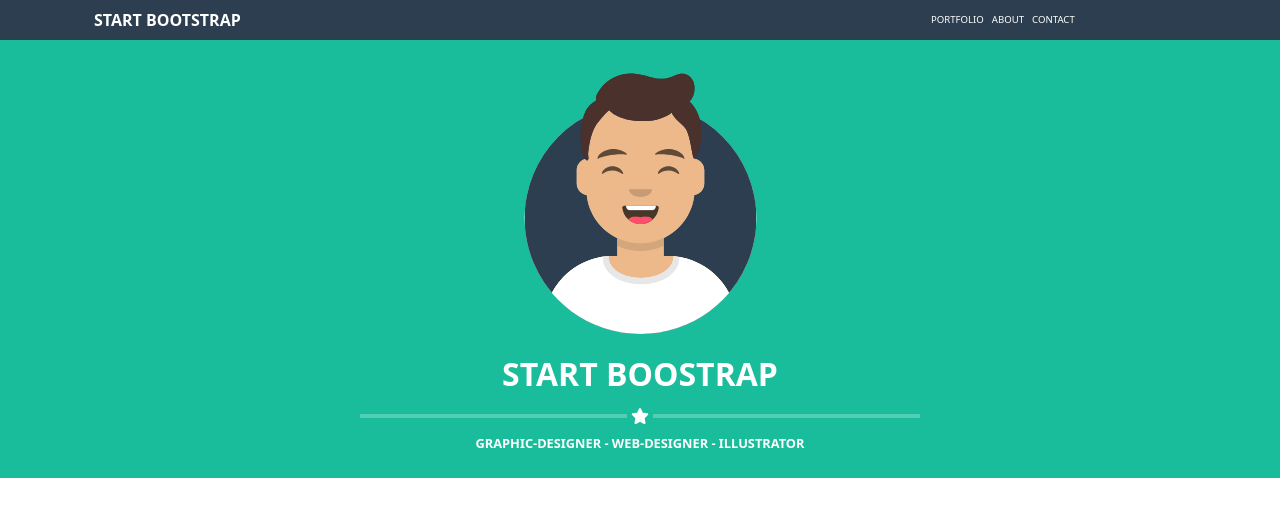
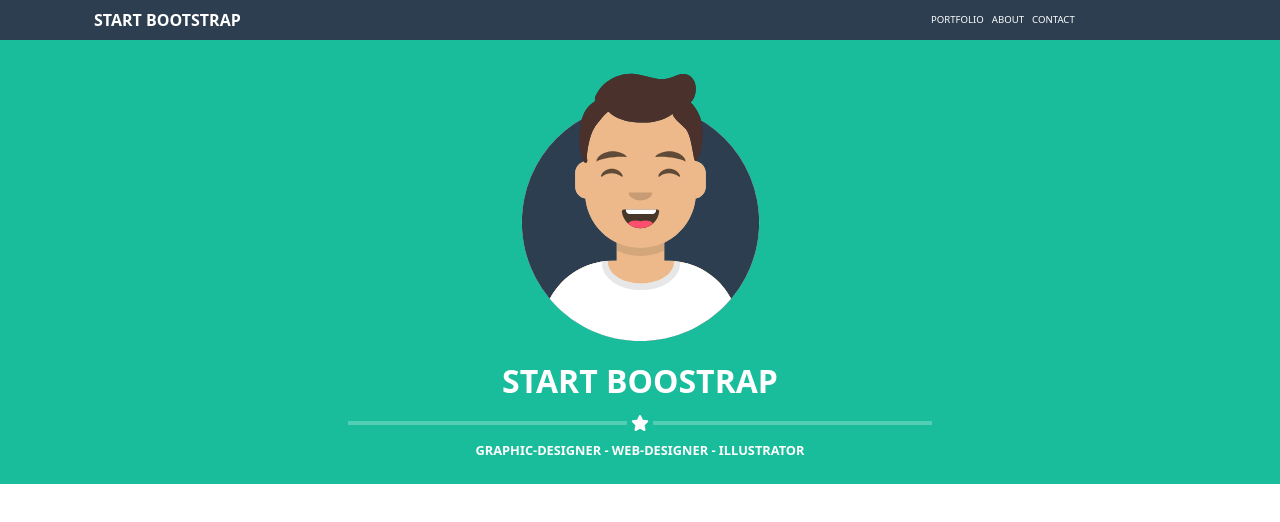
Before and after one commit to Alice-Rossi-03/html-css-bootstrap-freelancer, a plain HTML site: page index.html in a window 1280 px wide. Drawn offline with nearby package versions, Linux system fonts and the light colour scheme.

Commit message:
fix (main) /1st-section

```diff
--- a/index.html
+++ b/index.html
@@ -42,18 +42,18 @@
 
         <section class="bg_color_acquamarine py-4">
             <div class="container">
-                <div class="row">
-                    <div class="col-12">
-                        <div class="container-fluid">
-                            <div class="row d-flex flex-column justify-content-center">
-                                <div class="col-5 col-md-4 col-lg-3 align-self-center">
+                <div class="row d-flex justify-content-center">
+                    <div class="col-5 col-md-4 col-lg-3">
                         <figure>
                             <img src="./assets/img/avatar.svg" alt="">
                         </figure>
                     </div>
+                </div>
+
+                <div class="row">
                     <div class="col uppercase color_white align-self-center text-center font_size_big">start boostrap</div>
-                                <div class="col align-self-center text-center">
-                                    <div class="container-fluid">
+                </div>
+
                 <div class="row-1 d-flex justify-content-center align-items-center">
                     <hr class="col-3 hr_white">
                     <svg class="mx-1" xmlns="http://www.w3.org/2000/svg" height="16" width="18" viewBox="0 0 576 512" fill="#fff">
@@ -61,16 +61,14 @@
                     </svg>
                     <hr class="col-3 hr_white">
                 </div>
-                                    </div>
-                                </div>
+
+                <div class="row">
                     <div class="col uppercase text-center color_white font_size_small">
                         graphic-designer - web-designer - illustrator
                     </div>
                 </div>
-                        </div>
 
-                    </div>
-                </div>
+
             </div>
         </section>
 
```
Lines whose indentation alone changed are shown as unchanged.
